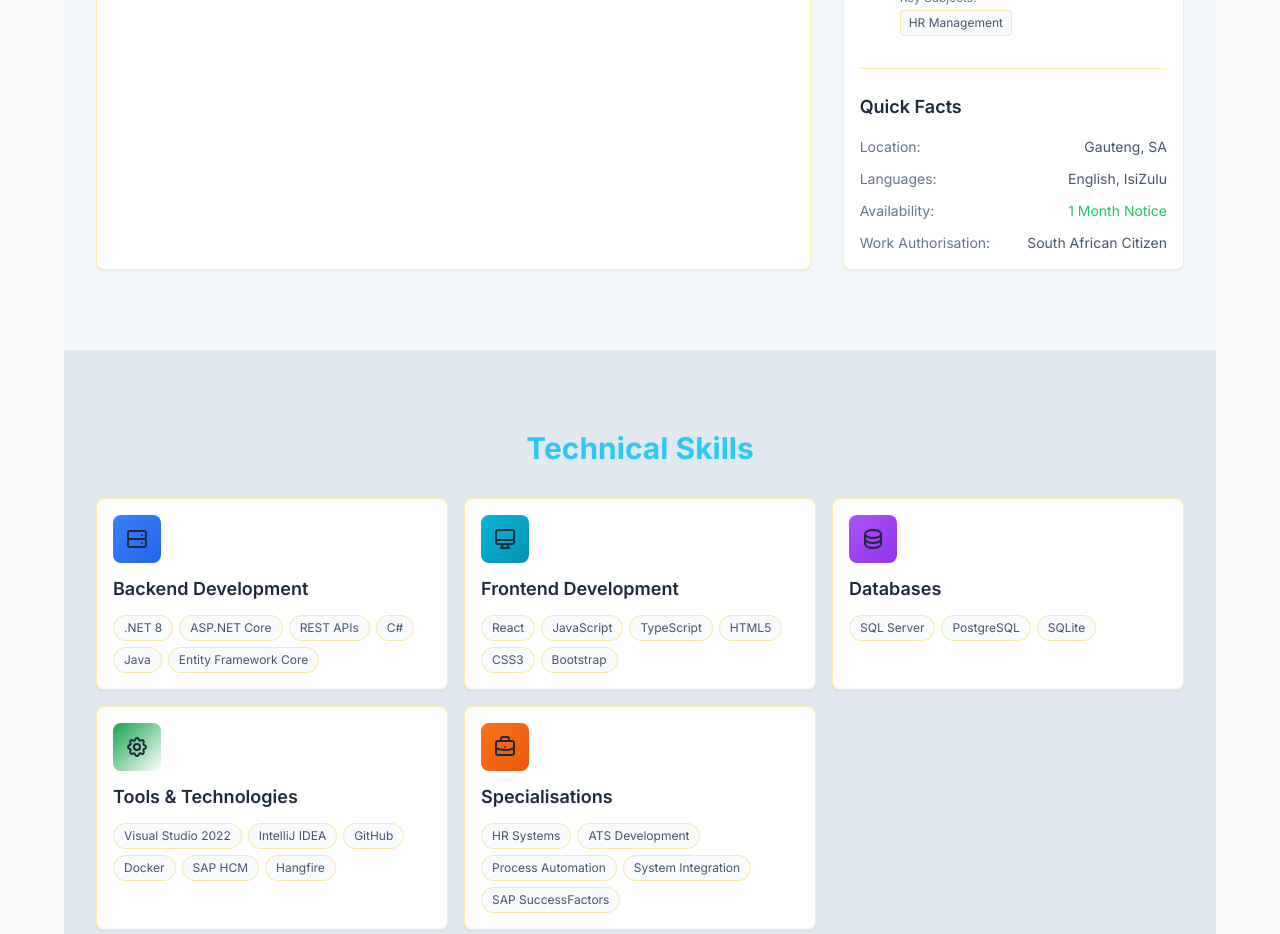
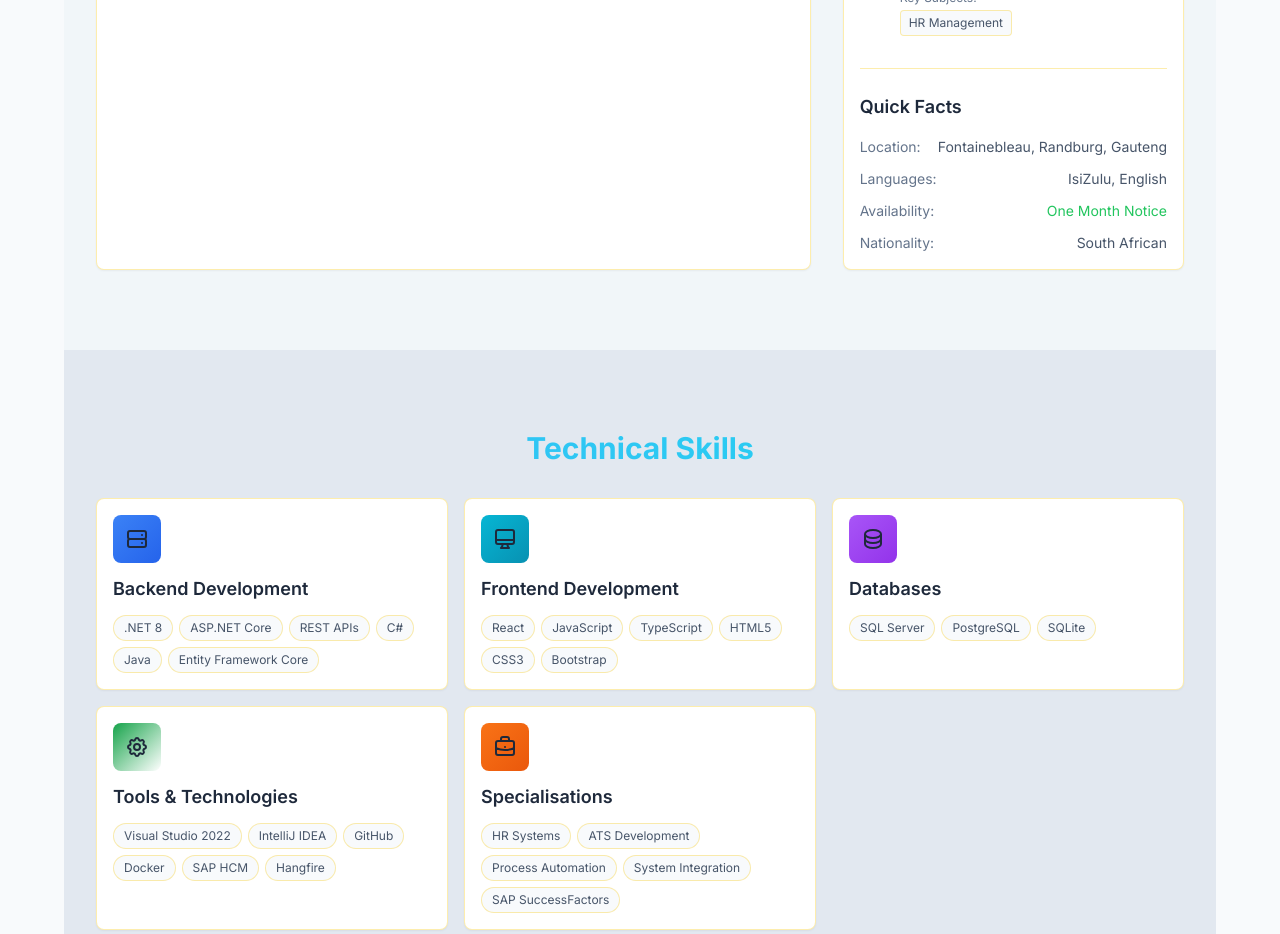
Before and after one commit to AyaSox/My-Portfolio, a React (Vite) app: page / in a window 1280 px wide. Shown: the part 1860-2794 px from the top of the page. Built offline with nearby package versions, Linux system fonts and the light colour scheme.

Commit message:
Update Quick Facts section
Updated Quick Facts section to use dynamic data from the 'about' object.

```diff
--- a/src/components/About.jsx
+++ b/src/components/About.jsx
@@ -114,14 +114,26 @@ function About() {
                 })}
               </div>
 
-              {/* Quick Facts */}
+              {/* Quick Facts - NOW DYNAMIC */}
               <div className="mt-8 pt-6 border-t border-[var(--border-color)]">
                 <h4 className="text-lg font-semibold text-themed-primary mb-4">Quick Facts</h4>
                 <div className="space-y-3 text-sm">
-                  <div className="flex justify-between"><span className="text-themed-muted">Location:</span><span className="text-themed-secondary">Gauteng, SA</span></div>
-                  <div className="flex justify-between"><span className="text-themed-muted">Languages:</span><span className="text-themed-secondary">English, IsiZulu</span></div>
-                  <div className="flex justify-between"><span className="text-themed-muted">Availability:</span><span className="text-green-500">1 Month Notice</span></div>
-                  <div className="flex justify-between"><span className="text-themed-muted">Work Authorisation:</span><span className="text-themed-secondary">South African Citizen</span></div>
+                  <div className="flex justify-between">
+                    <span className="text-themed-muted">Location:</span>
+                    <span className="text-themed-secondary">{about.location}</span>
+                  </div>
+                  <div className="flex justify-between">
+                    <span className="text-themed-muted">Languages:</span>
+                    <span className="text-themed-secondary">{about.languages.join(', ')}</span>
+                  </div>
+                  <div className="flex justify-between">
+                    <span className="text-themed-muted">Availability:</span>
+                    <span className="text-green-500">{about.availability}</span>
+                  </div>
+                  <div className="flex justify-between">
+                    <span className="text-themed-muted">Nationality:</span>
+                    <span className="text-themed-secondary">{about.nationality}</span>
+                  </div>
                 </div>
               </div>
             </div>
```
